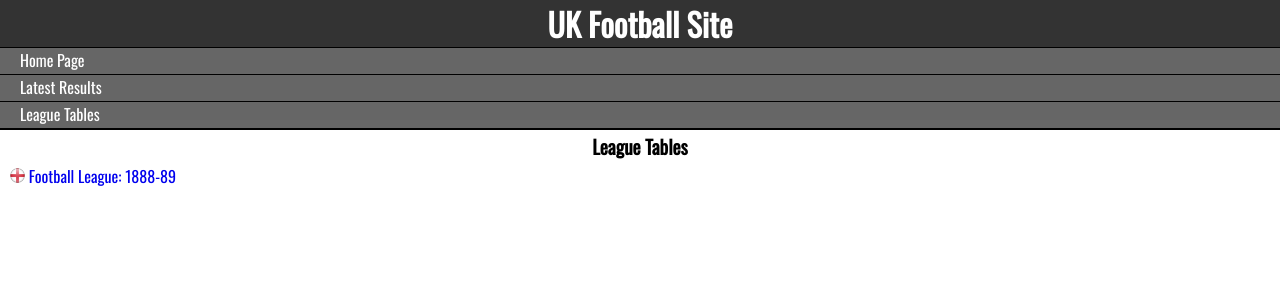
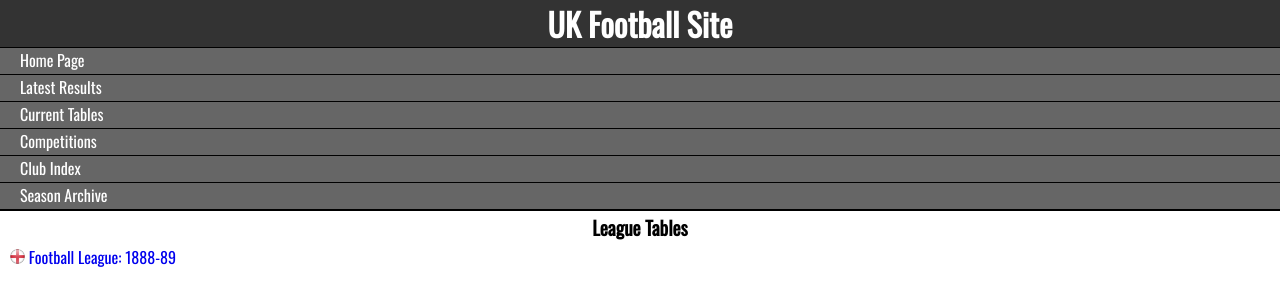
Before and after one commit to andrewhstead/football-stats, a Django app: page /tables/ in a window 1280 px wide. Shown: the top 306 px of the page. Run offline with Django 3.2, Linux system fonts and the light colour scheme; data comes from the database, SQL or seed files in the repository.

Commit message:
Expanded navigation menu.

```diff
--- a/templates/base.html
+++ b/templates/base.html
@@ -20,7 +20,10 @@
 		<nav id="main-menu">
 			<a class="menu-link" href="{% url 'home' %}">Home Page</a>
 			<a class="menu-link" href="{% url 'latest_results' %}">Latest Results</a>
-			<a class="menu-link" href="{% url 'league_tables' %}">League Tables</a>
+			<a class="menu-link" href="{% url 'league_tables' %}">Current Tables</a>
+			<a class="menu-link" href="">Competitions</a>
+			<a class="menu-link" href="">Club Index</a>
+			<a class="menu-link" href="">Season Archive</a>
 		</nav>
 
 	</header>
```
